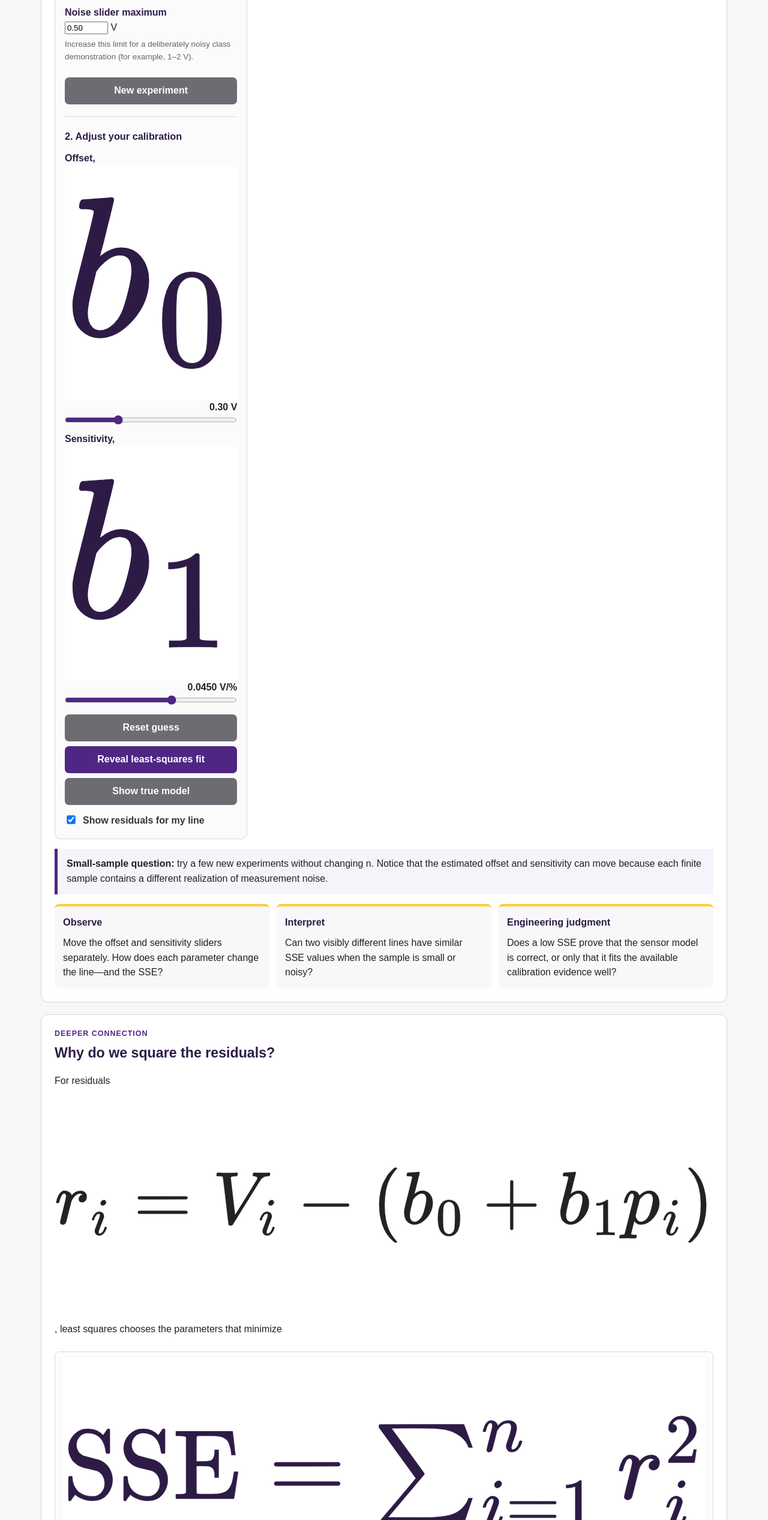
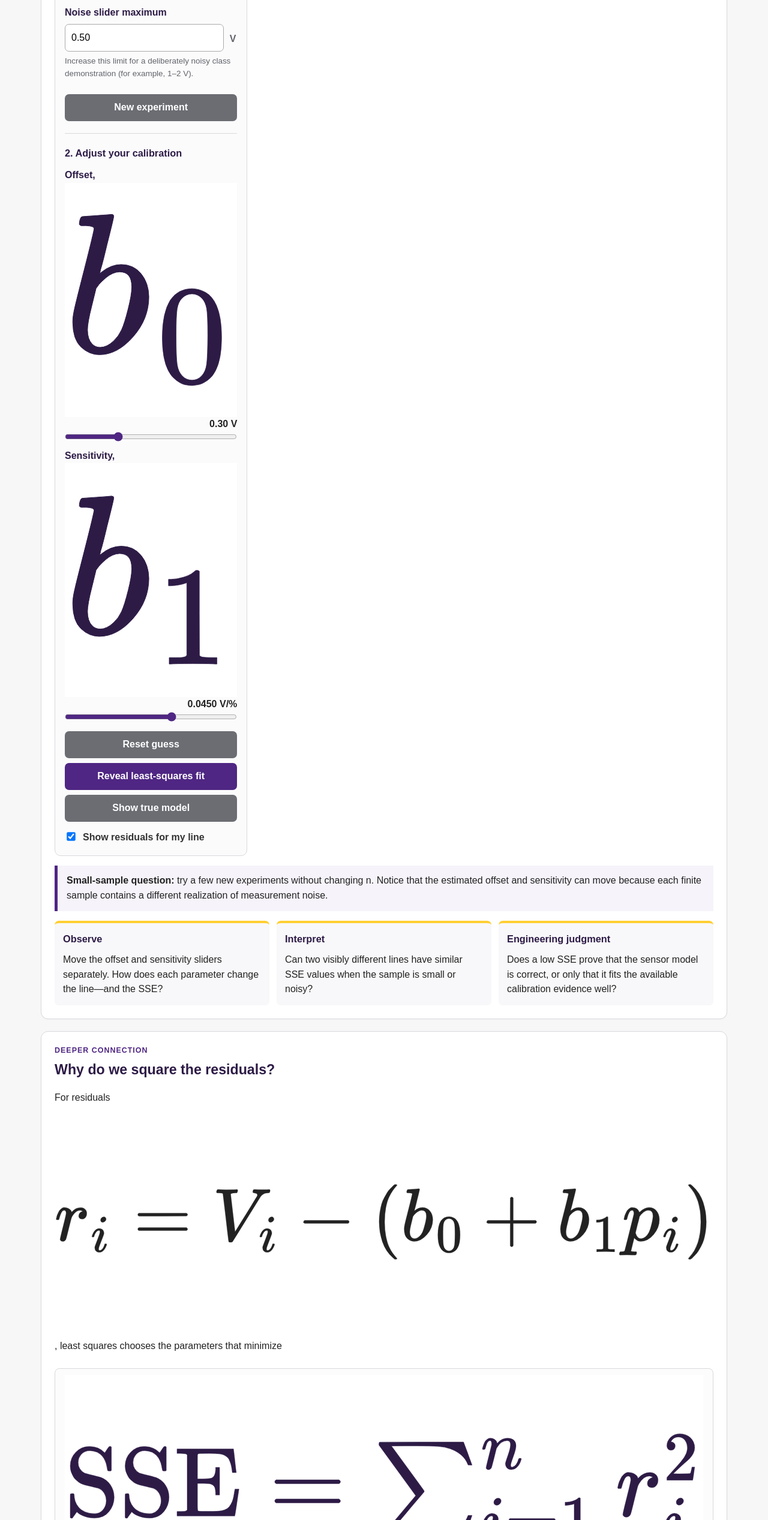
Before and after one commit to stargaze221/me3310-interactive, a plain HTML site: page least-squares/index.html in a window 1280 px wide. Shown: the part 1460-3994 px from the top of the page at 60% size. Drawn offline with nearby package versions, Linux system fonts and the light colour scheme.

Commit message:
Style editable noise limit and rendered equations

```diff
--- a/least-squares/styles.css
+++ b/least-squares/styles.css
@@ -32,8 +32,11 @@ h3{margin:0 0 .6rem;color:var(--purple-dark);font-size:1.02rem}
 .controls-card{border:1px solid var(--line);border-radius:10px;padding:16px;background:#fbfbfc}
 label{display:block;font-weight:700;color:var(--purple-dark);margin-top:12px}
 label span{float:right;color:var(--ink);font-weight:700}
-select{display:block;width:100%;margin-top:6px;padding:10px;border:1px solid #aaa;border-radius:7px;background:#fff;font:inherit}
+select,input[type="number"]{display:block;width:100%;margin-top:6px;padding:10px;border:1px solid #aaa;border-radius:7px;background:#fff;font:inherit}
 input[type="range"]{display:block;width:100%;margin:8px 0 2px;accent-color:var(--purple)}
+.inline-control{display:grid;grid-template-columns:1fr auto;gap:8px;align-items:end}
+.inline-control input{margin-top:6px}
+.inline-control span{padding:9px 2px;color:var(--muted);font-weight:700}
 .help{font-size:.84rem;color:var(--muted);margin:.35rem 0 .7rem}
 hr{border:0;border-top:1px solid var(--line);margin:20px 0}
 button{border:0;border-radius:7px;background:var(--purple);color:#fff;padding:10px 14px;font:inherit;font-weight:700;cursor:pointer}
@@ -63,7 +66,10 @@ svg{display:block;width:100%;height:390px;background:#fff}
 .reflection-grid{display:grid;grid-template-columns:repeat(3,1fr);gap:12px;margin-top:16px}
 .reflection{background:#f8f8fa;border-top:4px solid var(--gold);padding:14px;border-radius:7px}
 .reflection p{margin:0}
-.formula{display:inline-block;margin:8px 0 12px;padding:9px 13px;border:1px solid var(--line);border-radius:8px;background:#fcfcfd;color:var(--purple-dark);font-family:Georgia,'Times New Roman',serif;font-size:1.15rem;font-weight:700}
+.formula{display:inline-flex;align-items:center;justify-content:center;min-height:62px;margin:8px 0 12px;padding:10px 16px;border:1px solid var(--line);border-radius:8px;background:#fcfcfd;color:var(--purple-dark);font-size:1.12rem}
+.formula mjx-container{margin:0!important;font-size:118%!important}
+.model-strip mjx-container,.controls-card mjx-container{margin:0!important}
+.result-box mjx-container{margin:.15rem 0!important;font-size:108%!important}
 details{margin-top:8px;border:1px solid var(--line);border-radius:9px;background:#fcfcfd}
 summary{cursor:pointer;padding:12px 14px;font-weight:800;color:var(--purple-dark)}
 .details-body{padding:0 14px 12px}.details-body p{margin:.6rem 0}
```
